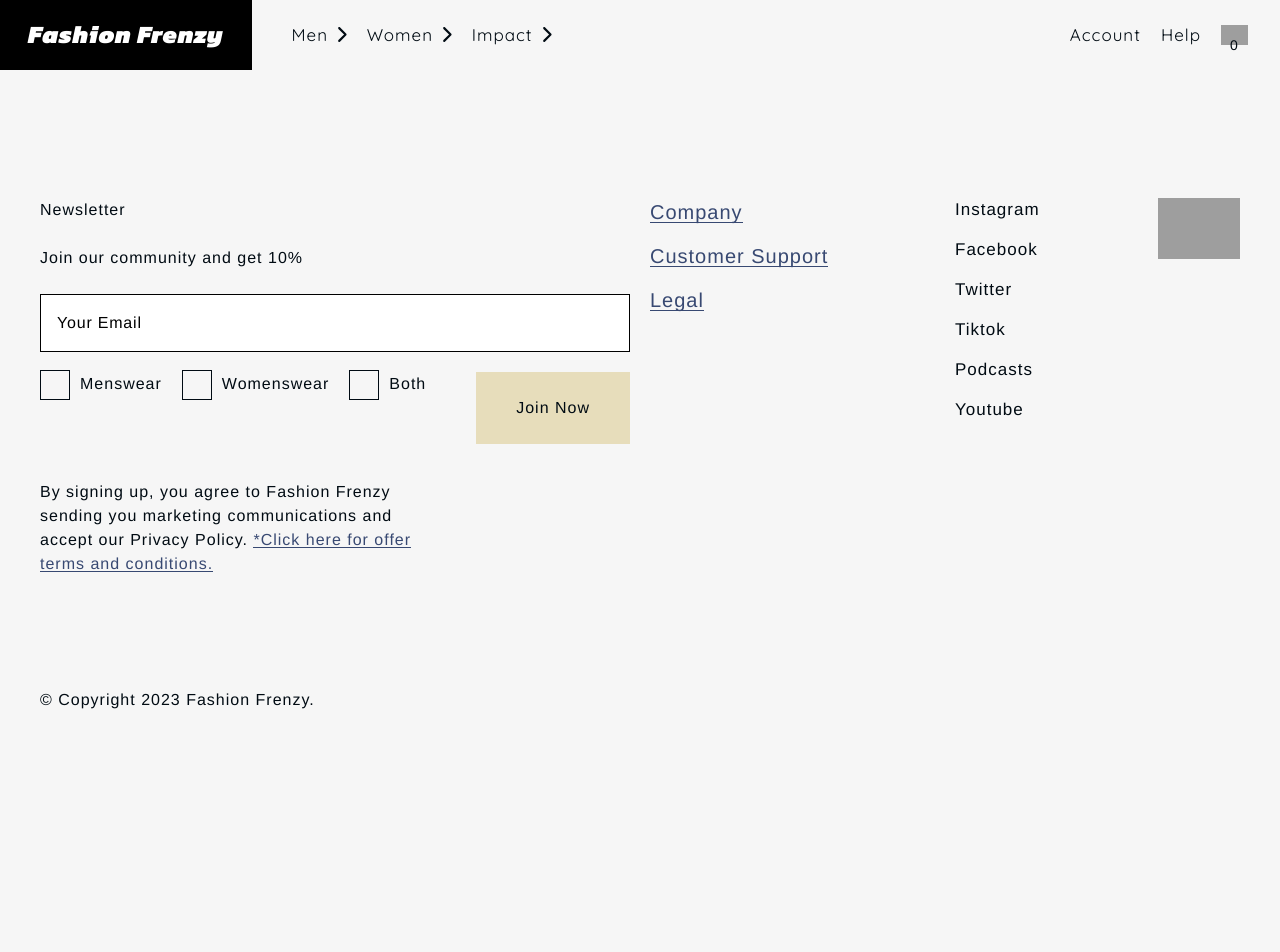
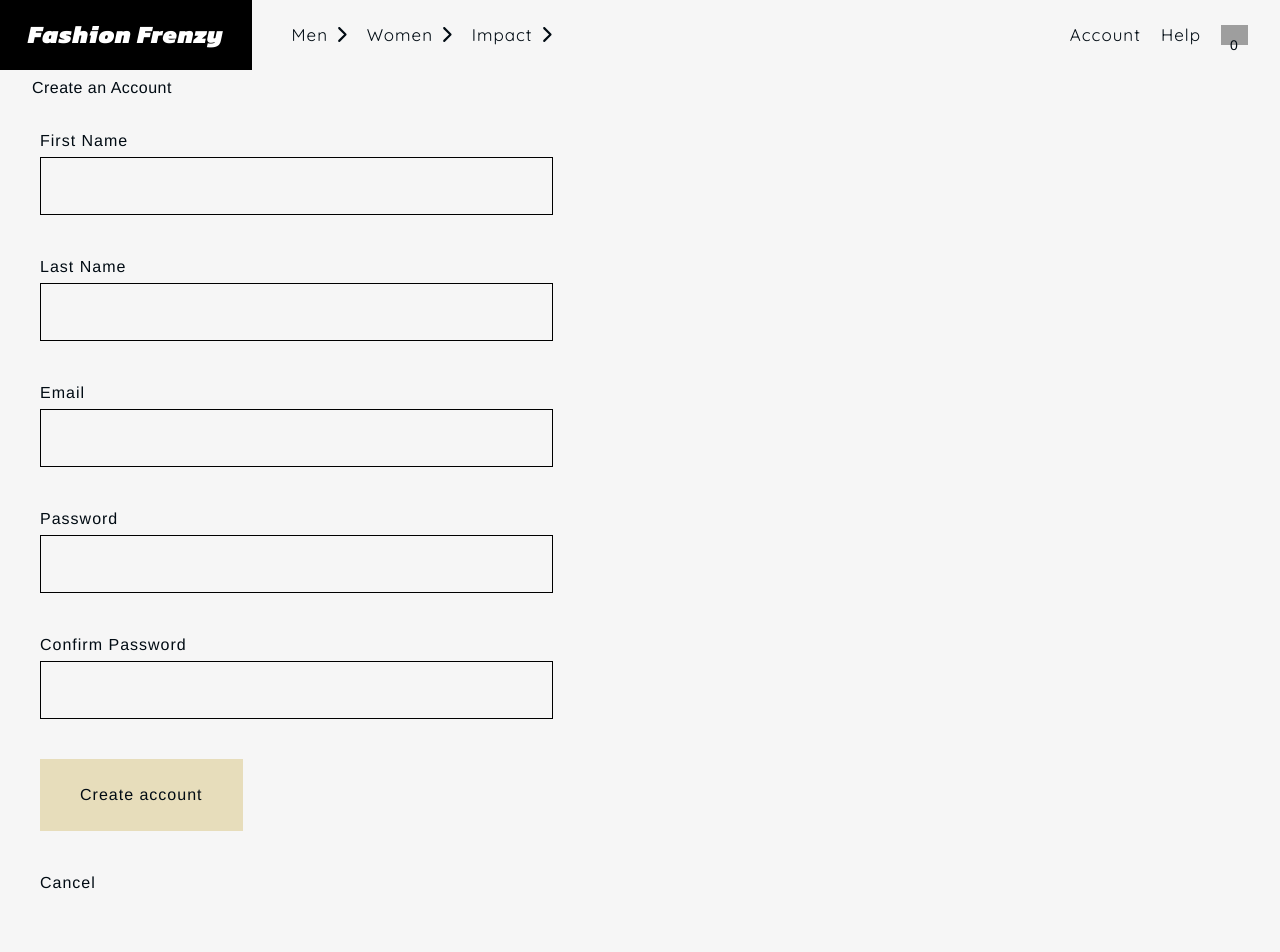
Before and after one commit to proxy0359/Fashion-Frenzy, a React (Vite) app: page /account/register in a window 1280 px wide. Shown: the top 952 px of the page. Before the commit the page ends 800 px from the top, so only its background shows below. Built offline with nearby package versions, Linux system fonts and the light colour scheme; grey boxes are pictures that could not be loaded.

Commit message:
register page added and working react-router hook with seperate compnent input

```diff
--- a/src/components/UI/form/Input.jsx
+++ b/src/components/UI/form/Input.jsx
@@ -12,7 +12,7 @@ const Input = ({ id, label, placeholder, name, className, type }) => {
         type={type}
         id={id}
         name={name}
-        className={`${className} w-10/12 mb-5 p-4 border border-[black] bg-transparent  placeholder-[black] tracking-wider  focus:outline-none`}
+        className={`${className} w-10/12 mb-10 p-4 border border-[black] bg-transparent  placeholder-[black] tracking-wider  focus:outline-none`}
         placeholder={placeholder}
         {...register(name)}
       />
--- a/src/components/account/Login.jsx
+++ b/src/components/account/Login.jsx
@@ -1,25 +1,29 @@
 import React from 'react';
 import LoginForm from './LoginForm';
+import { NavLink } from 'react-router-dom';
 
 const Login = () => {
   return (
     <div className="grid grid-cols-12 pt-2 pl-8 max-lg:pl-4">
       {/* ALREADY REGISTERED */}
-      <div className="col-span-6 ">
+      <div className="col-span-6 max-lg:col-span-12">
         <h1 className="h1 mb-10 ">Already Registered?</h1>
         <LoginForm />
       </div>
       {/* LINE GAP */}
-      <div className="col-span-1">
-        <hr className="w-px inline-block bg-black h-full" />
+      <div className="col-span-1 max-lg:col-span-11 max-lg:my-10">
+        <hr className="w-px max-lg:w-full  max-lg:h-[2px] inline-block bg-black h-full " />
       </div>
 
       {/* NO ACCOUNT YET */}
-      <div className="col-span-5">
+      <div className="col-span-5 max-lg:col-span-12">
         <h1 className="h1 mb-20">No Account Yet?</h1>
-        <button className="button bg-[#e7ddbb] text-black ">
+        <NavLink
+          to="/account/register"
+          className="button bg-[#e7ddbb] text-black w-fit "
+        >
           Create Account
-        </button>
+        </NavLink>
       </div>
     </div>
   );
--- /dev/null
+++ b/src/components/account/Register.jsx
@@ -0,0 +1,17 @@
+import React from 'react';
+import RegisterForm from './RegisterForm';
+
+const Register = () => {
+  return (
+    <div className="w-full h-full pt-2 pl-8 max-lg:pl-4">
+      <h1 className="max-lg:text-4xl mb-8">Create an Account</h1>
+      <div className="grid grid-cols-12 ">
+        <div className="col-span-6 max-lg:col-span-12 ml-2">
+          <RegisterForm />
+        </div>
+      </div>
+    </div>
+  );
+};
+
+export default Register;
--- /dev/null
+++ b/src/components/account/RegisterForm.jsx
@@ -0,0 +1,42 @@
+import React from 'react';
+import { FormProvider, useForm } from 'react-hook-form';
+import Input from '../UI/form/Input';
+import { useNavigate } from 'react-router';
+
+const RegisterForm = () => {
+  const navigate = useNavigate();
+  const methods = useForm();
+
+  const cancelRegister = () => {
+    navigate(-1);
+  };
+
+  const registerSubmitHandler = (data) => {
+    console.log(data);
+  };
+
+  return (
+    <FormProvider {...methods}>
+      <form onSubmit={methods.handleSubmit(registerSubmitHandler)}>
+        <Input type="text" label="First Name" name="firstName" id="firstName" />
+        <Input type="text" label="Last Name" name="lastName" id="lastName" />
+        <Input type="text" label="Email" name="email" id="email" />
+        <Input type="text" label="Password" name="password" id="password" />
+        <Input
+          type="text"
+          label="Confirm Password"
+          name="confirmPassword"
+          id="confirmPassword"
+        />
+        <button type="submit" className="button bg-[#e7ddbb] mb-10">
+          Create account
+        </button>
+        <button type="button" onClick={cancelRegister}>
+          Cancel
+        </button>
+      </form>
+    </FormProvider>
+  );
+};
+
+export default RegisterForm;
--- a/src/routes/useRoutes.jsx
+++ b/src/routes/useRoutes.jsx
@@ -14,6 +14,7 @@ import ImpactPage from '../pages/ImpactPage';
 // ACCOUNT IMPORTS
 import AccountPage from '../pages/AccountPage';
 import Login from '../components/account/Login';
+import Register from '../components/account/Register';
 
 // LEGAL IMPORTS
 import TermsAndConditions from '../pages/TermsAndConditions';
@@ -58,6 +59,7 @@ const useRoutes = () => {
         <Route path="/account/*" element={<AccountPage />}>
           <Route index element={<Navigate to="login" />} />
           <Route path="login" element={<Login />} />
+          <Route path="register" element={<Register />} />
         </Route>
 
         {/* IMPACT */}
```
